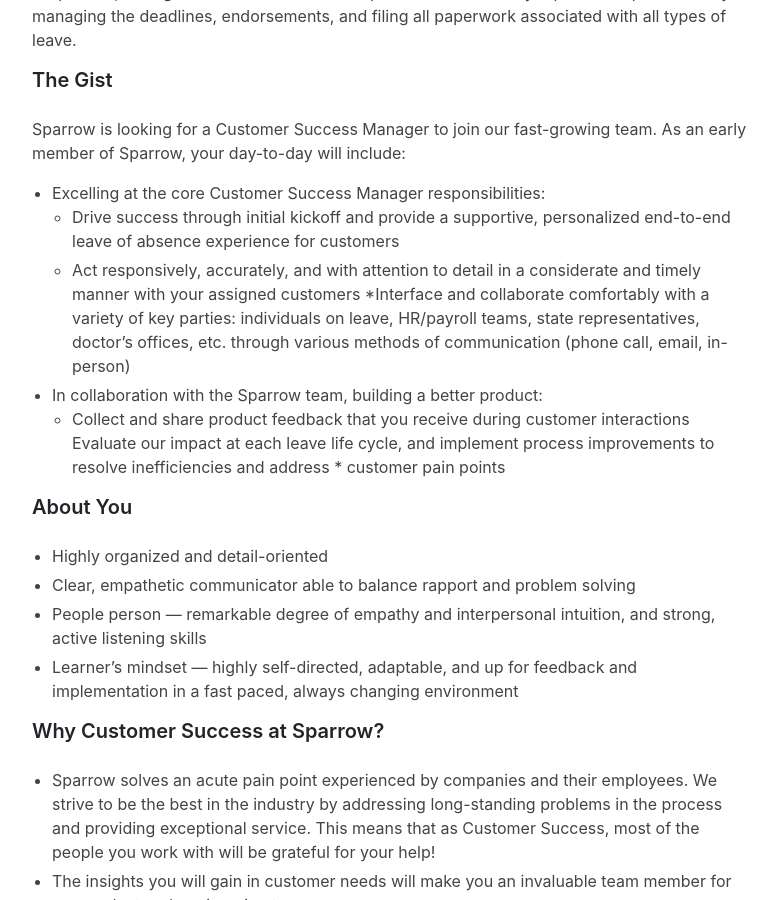
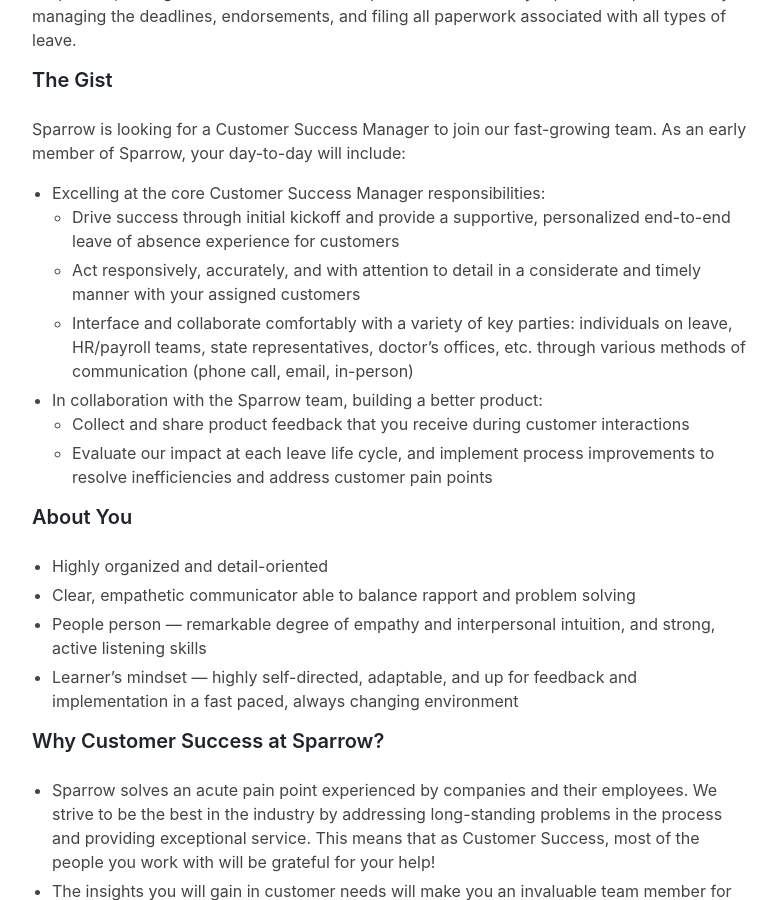
Before and after one commit to trysparrow/sparrow-landing, a Jekyll site: the page built from careers/customer-success.md, in a window 1280 px wide and 900 px high, scrolled down 543 px. Shown: the whole window, without its empty margins (248-1025 px from the left). Built offline with Jekyll 4.4.1, drawn with Linux system fonts in a browser that asks for light colours; nearby versions of some CDN libraries.

```diff
--- a/careers/customer-success.md
+++ b/careers/customer-success.md
@@ -18,10 +18,10 @@ Sparrow is looking for a Customer Success Manager to join our fast-growing team.
  * Excelling at the core Customer Success Manager responsibilities:
     * Drive success through initial kickoff and provide a supportive, personalized end-to-end leave of absence experience for customers
     * Act responsively, accurately, and with attention to detail in a considerate and timely manner with your assigned customers
-    *Interface and collaborate comfortably with a variety of key parties: individuals on leave, HR/payroll teams, state representatives, doctor’s offices, etc. through various methods of communication (phone call, email, in-person)
+    * Interface and collaborate comfortably with a variety of key parties: individuals on leave, HR/payroll teams, state representatives, doctor’s offices, etc. through various methods of communication (phone call, email, in-person)
  * In collaboration with the Sparrow team, building a better product:
    * Collect and share product feedback that you receive during customer interactions
-Evaluate our impact at each leave life cycle, and implement process improvements to resolve inefficiencies and address    * customer pain points
+   * Evaluate our impact at each leave life cycle, and implement process improvements to resolve inefficiencies and address customer pain points
 
 
 #### About You
```
